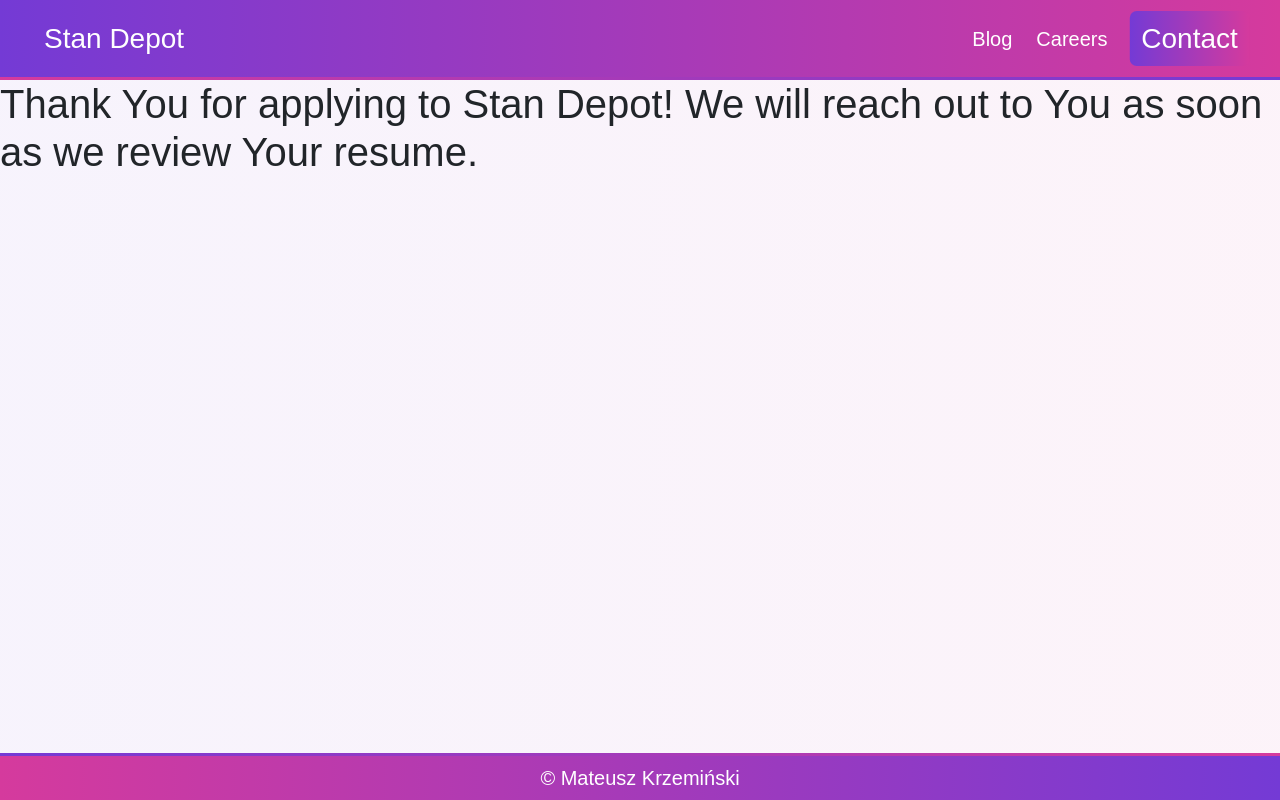
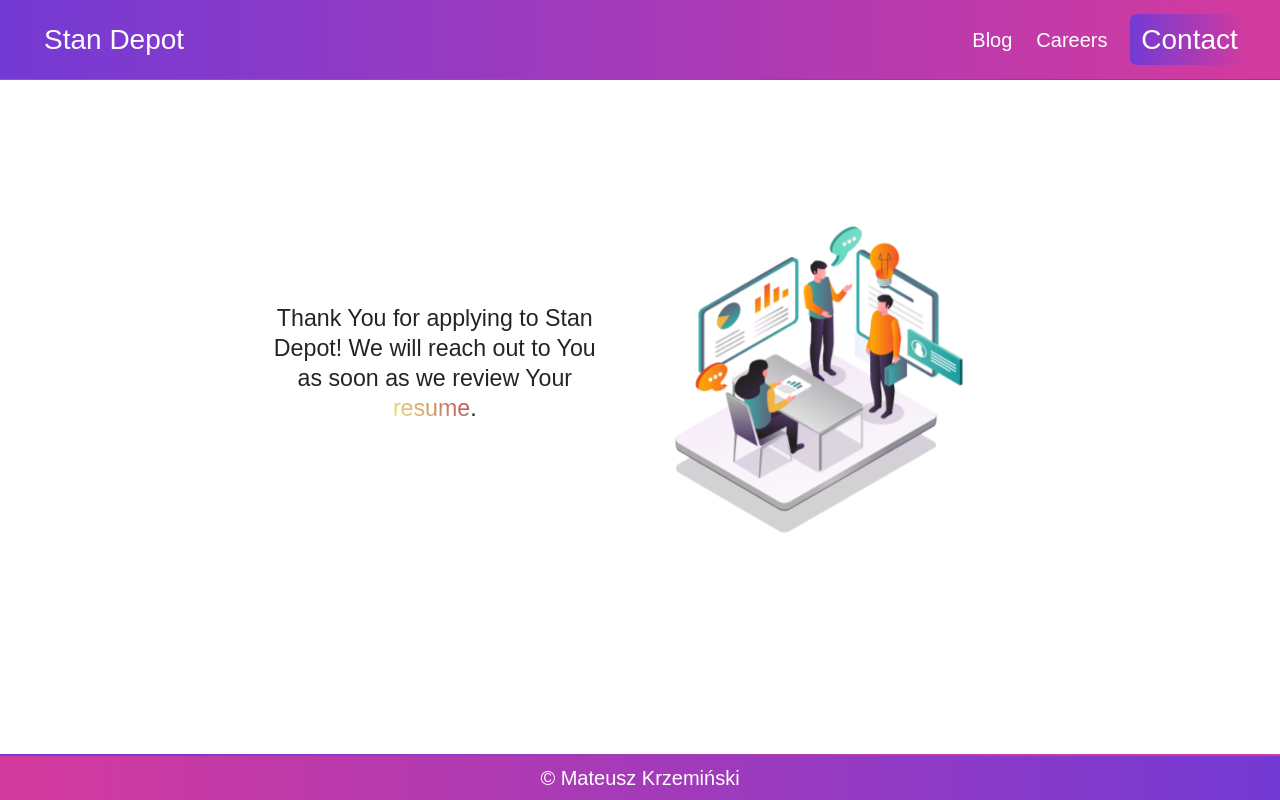
Before and after one commit to matkrzeminski/stan-depot, a Django app: page /careers/thank-you/ in a window 1280 px wide. Run offline with Django 3.2, Linux system fonts and the light colour scheme; some libraries are stand-ins or nearby versions; some web fonts are replaced.

Commit message:
Implement careers thank you styles.

```diff
--- a/stan_depot/static/css/base.css
+++ b/stan_depot/static/css/base.css
@@ -37,7 +37,7 @@ a {
   display: flex;
   justify-content: center;
   align-items: center;
-  border-top: 2px solid;
+  border-top: 1px solid;
   border-image-slice: 1;
   border-image-source: linear-gradient(to right, #743AD5, #D53A9D);
 }
@@ -62,16 +62,16 @@ a:hover, a:active, a:focus {
   background: linear-gradient(to left, #D53A9D, #743AD5);
   min-height: 4.15rem;
   align-items: center;
-  border-bottom: 2px solid;
+  border-bottom: 1px solid;
   border-image-slice: 1;
   border-image-source: linear-gradient(to left, #743AD5, #D53A9D);
 }
 
 .nav-item {
-  font-size: 1.15rem;
+  font-size: 1.05rem;
   text-decoration: none;
   color: white;
-  padding: .5rem 0.75rem;
+  padding: .35rem 0.75rem;
 }
 
 .active {
@@ -80,12 +80,12 @@ a:hover, a:active, a:focus {
 
 .nav-item:nth-of-type(1) {
   margin-right: auto;
-  margin-left: 0.75rem;
-  font-size: 1.25rem;
+  margin-left: 0.5rem;
+  font-size: 1.15rem;
 }
 
 .nav-item:nth-of-type(1):hover {
-  color: rgb(215, 108, 172);
+  /*color: rgb(215, 108, 172);*/
 }
 
 .nav-item:last-of-type {
@@ -125,7 +125,7 @@ a:hover, a:active, a:focus {
 
 @media (min-width: 760px) {
   .nav {
-    border-width: 3px;
+    border-width: 2x;
     min-height: 5rem;
   }
 
@@ -145,7 +145,7 @@ a:hover, a:active, a:focus {
   }
 
   .footer {
-    border-width: 3px;
+    border-width: 2px;
     font-size: 1.2rem;
   }
 }
--- /dev/null
+++ b/stan_depot/static/css/careers/thanks.css
@@ -0,0 +1,65 @@
+body {
+  background: white;
+}
+
+.thanks {
+  display: flex;
+  flex-direction: column;
+  align-items: center;
+  margin-top: 2rem;
+}
+
+.thanks-message {
+  font-size: 1.3rem;
+  padding: 0.5rem 1rem;
+  line-height: 1.3;
+  text-align: center;
+}
+
+.thanks-highlight {
+  background-color: #F3EC78;
+  background-image: linear-gradient(45deg, #F3EC78, #AF4261);
+  background-size: 100%;
+  -webkit-background-clip: text;
+  -moz-background-clip: text;
+  -webkit-text-fill-color: transparent;
+  -moz-text-fill-color: transparent;
+}
+
+.thanks-image-container {
+  width: 100vw;
+  margin-top: 2rem;
+}
+
+.thanks-image {
+  width: 100%;
+  animation: float 6s ease-in-out infinite;
+  transform: translateY(0);
+}
+
+
+@keyframes float {
+  0% {
+    transform: translateY(-5px);
+  }
+  50% {
+    transform: translateY(13px);
+  }
+  100% {
+    transform: translateY(-5px);
+  }
+}
+
+@media (min-width: 760px) {
+  .thanks {
+    flex-direction: row;
+    justify-content: space-between;
+    align-items: center;
+    width: 60%;
+    margin: auto;
+  }
+
+  .thanks-message {
+    font-size: 1.45rem;
+  }
+}
--- a/stan_depot/templates/careers/thanks.html
+++ b/stan_depot/templates/careers/thanks.html
@@ -1,5 +1,20 @@
 {% extends "base.html" %}
+{% load static %}
+
+{% block title %}
+  Thank You!
+{% endblock %}
+
+{% block css %}
+  <link rel="stylesheet" href="{% static 'css/careers/thanks.css' %}">
+{% endblock %}
 
 {% block content %}
-<h1>Thank You for applying to Stan Depot! We will reach out to You as soon as we review Your resume.</h1>
+  <div class="thanks">
+    <h1 class="thanks-message">Thank You for applying to Stan Depot! We will reach out to You as soon as we review Your
+      <span class="thanks-highlight">resume</span>.</h1>
+    <div class="thanks-image-container">
+      <img class="thanks-image" src="{% static 'images/careers-thank-you.jpg' %}" alt="People working.">
+    </div>
+  </div>
 {% endblock %}
```
Also changed, not shown: stan_depot/static/css/careers/detail.css (+16 -3 lines), stan_depot/static/images/careers-thank-you.jpg (added).
